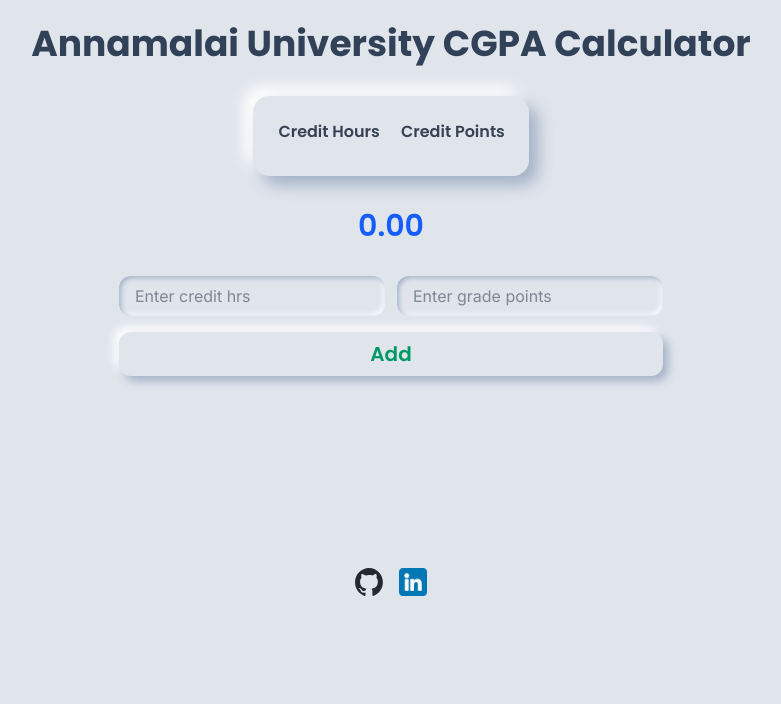
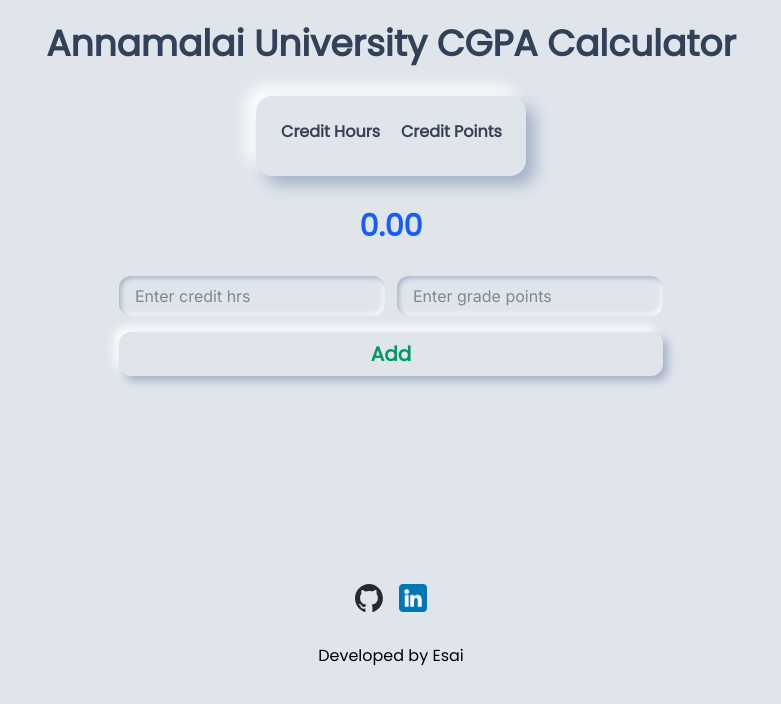
Before and after one commit to Esai-Keshav/annamalai-university-cgpa, a React (Vite) app: page / in a window 1280 px wide. Shown: the top 704 px of the page, without its empty margins (249-1030 px from the left). Built offline with nearby package versions, Linux system fonts and the light colour scheme.

Commit message:
Added dev by

```diff
--- a/src/App.jsx
+++ b/src/App.jsx
@@ -98,7 +98,7 @@
           </button>
         </div>
 
-        <footer className="mt-40 flex gap-4 items-center">
+        <footer className="mt-44 flex gap-4 items-center">
           <a
             href="https://github.com/Esai-Keshav/annamalai-university-cgpa"
             target="_blank"
@@ -109,6 +109,18 @@
             <img src={linkedin} alt="" className="size-7" />
           </a>
         </footer>
+
+        <h3 className="font-pop text-base  text-center">
+          Developed by{" "}
+          <a
+            href="https://github.com/Esai-Keshav"
+            target="_blank"
+            rel="noopener noreferrer"
+            className="hover:underline hover:text-blue-600 "
+          >
+            Esai
+          </a>
+        </h3>
       </div>
     </>
   );
--- a/src/index.css
+++ b/src/index.css
@@ -1,5 +1,5 @@
-@import url("https://fonts.googleapis.com/css2?family=Poppins:ital,wght@0,100;0,200;0,300;0,400;0,500;0,600;0,700;0,800;0,900;1,100;1,200;1,300;1,400;1,500;1,600;1,700;1,800;1,900&family=Urbanist:ital,wght@0,100..900;1,100..900&display=swap");
-@import url("https://fonts.googleapis.com/css2?family=Inter:wght@300;400;500;600&display=swap");
+@import url("https://fonts.googleapis.com/css2?family=Poppins&family=Inter&display=swap");
+
 @import "tailwindcss";
 
 @theme {
```
